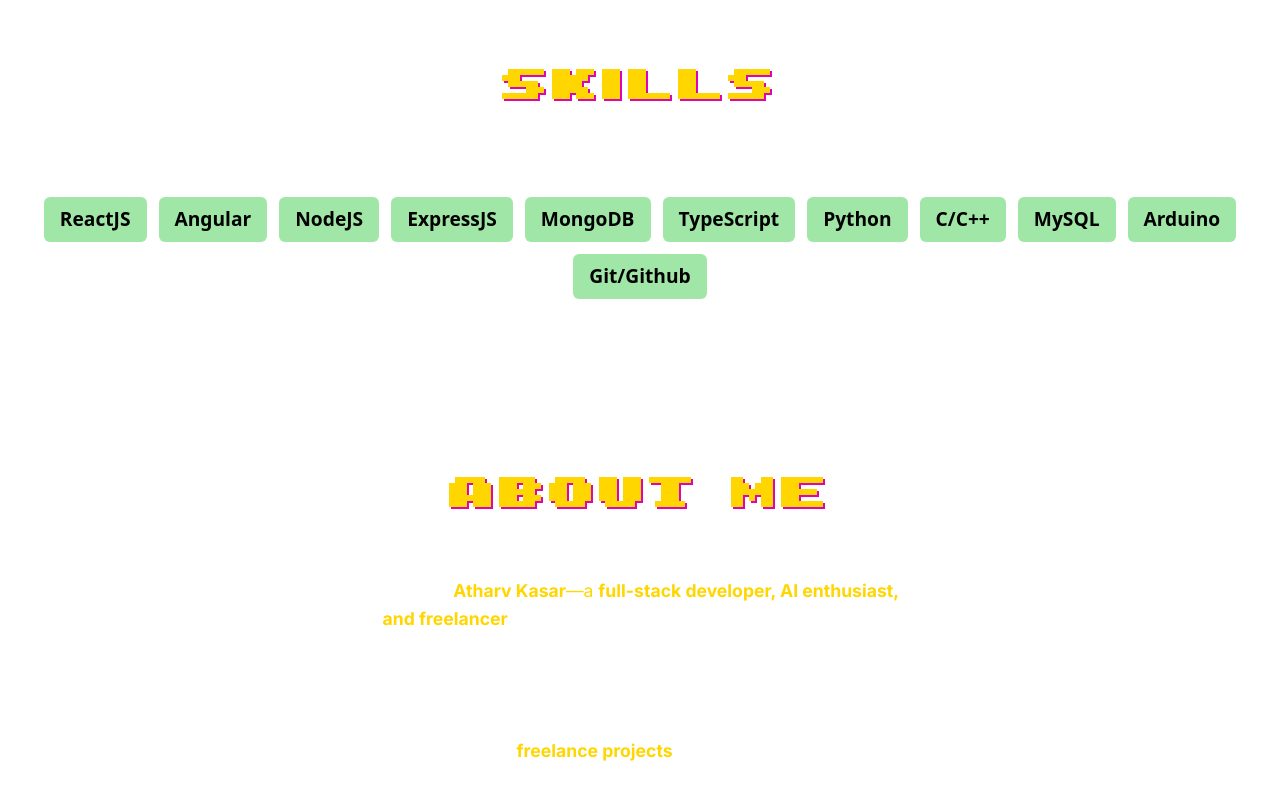
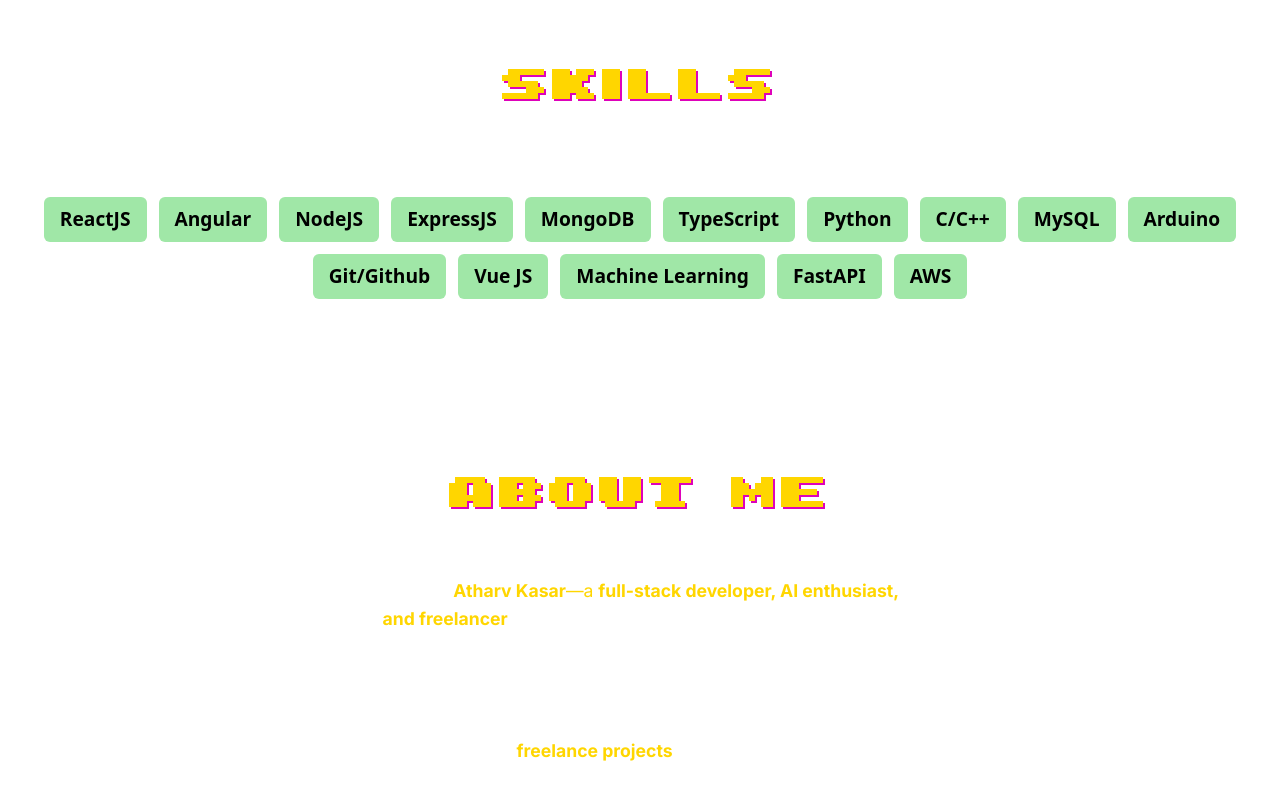
Before and after one commit to AtharvKasar04/Portfolio_Website_Revamped, a React (Vite) app in the folder client/: page / in a window 1280 px wide. Shown: the part 4259-5059 px from the top of the page. Built offline with nearby package versions, Linux system fonts and the light colour scheme; a web font is replaced by a local one.

Commit message:
Update Skills.tsx

```diff
--- a/client/src/components/Skills.tsx
+++ b/client/src/components/Skills.tsx
@@ -14,6 +14,10 @@
   "MySQL",
   "Arduino",
   "Git/Github",
+  "Vue JS",
+  "Machine Learning",
+  "FastAPI",
+  "AWS"
 ];
 
 const skillVariants = {
```
